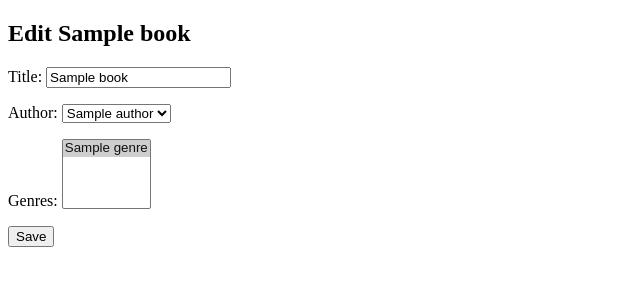
After one commit to brewchetta/python-django-112425, a Django app: a page that uses day-4/personal_library/catalog/templates/catalog/edit_book.html in a window 1280 px wide. The commit adds this page. Shown: the top 300 px of the page, without its empty margins (0-640 px from the left). Run offline with Django 4.2, Linux system fonts and the light colour scheme; tables that the repository leaves empty hold one stand-in row (values such as "Sample post").

Commit message:
full crud on books

```diff
--- a/day-4/personal_library/catalog/forms.py
+++ b/day-4/personal_library/catalog/forms.py
@@ -1,7 +1,38 @@
 from django import forms
-from .models import Book
+from .models import Book, Author
 
+# book form inherits from ModelForm
 class BookForm(forms.ModelForm):
+    # the Meta class is essential for knowing what the model will be and what fields will be included in the form
     class Meta:
         model = Book
         fields = ['title', 'author', 'genres']
+        # we have excluded the slug field so it doesn't get included in the form
+
+class AuthorForm(forms.ModelForm):
+    class Meta:
+        model = Author
+        fields = ['name', 'background']
+
+
+
+
+
+
+
+
+
+
+    # LUNCH - RETURN AT 2:05 EST
+    # LUNCH - RETURN AT 2:05 EST
+        # LUNCH - RETURN AT 2:05 EST
+            # LUNCH - RETURN AT 2:05 EST
+                # LUNCH - RETURN AT 2:05 EST
+                    # LUNCH - RETURN AT 2:05 EST
+                        # LUNCH - RETURN AT 2:05 EST
+                            # LUNCH - RETURN AT 2:05 EST
+                                # LUNCH - RETURN AT 2:05 EST
+                                    # LUNCH - RETURN AT 2:05 EST
+                                        # LUNCH - RETURN AT 2:05 EST
+                                            # LUNCH - RETURN AT 2:05 EST
+                                                # LUNCH - RETURN AT 2:05 EST
--- a/day-4/personal_library/catalog/models.py
+++ b/day-4/personal_library/catalog/models.py
@@ -26,8 +26,14 @@ class Genre(models.Model):
 
 class Book(models.Model): # inheriting from the built in Model
     title = models.CharField(max_length=100)
-    author = models.ForeignKey(Author, on_delete=models.CASCADE) # foreign key shows what this belongs to
     slug = models.SlugField(unique=True)
+
+    # foreign key shows what this belongs to
+    # foreign key references a different table (authors table)
+    # on_delete determines what happens when the author gets deleted (delete all books here)
+    author = models.ForeignKey(Author, on_delete=models.CASCADE)
+
+    # many to many means a book can belong to many genres and a genre can have many books
     genres = models.ManyToManyField(Genre)
 
     def __str__(self):
@@ -36,3 +42,16 @@ class Book(models.Model): # inheriting from the built in Model
 
 # migration - version history
 # we can track changes to the structure of our database
+
+# python manage.py makemigrations
+
+# ^^^ this will generate the migrations, kind of similar to git add
+# you can see your migration history in the migrations folder
+
+# when you have migrations ready you can run:
+
+# python manage.py migrate
+
+# this be what actually alters the db and creates the structure for the models, kind of similar to git commit
+
+# after adding models it's STRONGLY recommended you also now add them to the admin.py
--- a/day-4/personal_library/catalog/templates/catalog/all_books.html
+++ b/day-4/personal_library/catalog/templates/catalog/all_books.html
@@ -3,6 +3,10 @@
 {% block content %}
 
 <h1>Books</h1>
+
+<a href="{% url 'create_author' %}">Create Author</a>
+
+<a href="{% url 'new_book' %}">Create Book</a>
 
 {% for book in books %}
 
--- a/day-4/personal_library/catalog/templates/catalog/author_bio.html
+++ b/day-4/personal_library/catalog/templates/catalog/author_bio.html
@@ -6,6 +6,10 @@
 
 <p>{{ author.background }}</p>
 
+<a href="{% url 'edit_author' author.id %}">Edit</a>
+
+<a href="{% url 'delete_author' author.id %}">Delete</a>
+
 {% for book in author_books %}
 
     <p>{{ book.title }} - <a href="{% url 'show_book' slug=book.slug %}">Link</a></p>
--- /dev/null
+++ b/day-4/personal_library/catalog/templates/catalog/edit_book.html
@@ -0,0 +1,13 @@
+{% extends 'catalog/base.html' %}
+
+{% block content %}
+
+<h2>Edit {{ book.title }}</h2>
+
+<form method="post">
+    {% csrf_token %}
+    {{ form.as_p }}
+    <button type="submit">Save</button>
+</form>
+
+{% endblock %}
--- a/day-4/personal_library/catalog/templates/catalog/show_book.html
+++ b/day-4/personal_library/catalog/templates/catalog/show_book.html
@@ -14,4 +14,8 @@
 
 <p>Synopsis would go here if we decided to add synopses here</p>
 
+<a href="{% url 'edit_book' slug=book.slug %}">Edit</a>
+
+<a href="{% url 'delete_book' slug=book.slug %}">Delete</a>
+
 {% endblock %}
--- a/day-4/personal_library/catalog/urls.py
+++ b/day-4/personal_library/catalog/urls.py
@@ -2,8 +2,15 @@ from django.urls import path
 from . import views
 
 urlpatterns = [
+    # BOOK PATHS
     path("", views.all_books, name="all_books"),
     path("books/<slug:slug>", views.show_book, name="show_book"),
+    path("new-book/", views.new_book, name="new_book"),
+    path("edit-book/<slug:slug>", views.edit_book, name="edit_book"),
+    path("delete-book/<slug:slug>", views.delete_book, name="delete_book"),
+    # AUTHOR PATHS
     path("authors/<int:id>", views.author_bio, name="author_bio"),
-    path("new-book/", views.new_book, name="new_book")
+    path("authors/create", views.create_author, name="create_author"),
+    path("authors/<int:id>/edit", views.edit_author, name="edit_author"),
+    path("authors/<int:id>/delete", views.delete_author, name="delete_author"),
 ]
--- a/day-4/personal_library/catalog/views.py
+++ b/day-4/personal_library/catalog/views.py
@@ -1,15 +1,27 @@
 from django.shortcuts import render, get_object_or_404, redirect
 from .models import Book, Author
 from django.http import Http404
-from .forms import BookForm
+from .forms import BookForm, AuthorForm
+
+# HELPER FUNCTION
+
+def slugify(unslugified_string):
+    return unslugified_string.replace(" ", "-").lower()
+
+
+# BOOK VIEWS
 
 def all_books(request):
     context = {
+        # Book.objects is generally how we query for certain instances of books
+        # the .all() means just get all of em
         "books": Book.objects.all()
     }
     return render(request, 'catalog/all_books.html', context)
 
 def show_book(request, slug):
+    # the .filter allows us to get specific books based on a filter argument
+    # in this case we're filtering based on the slug that was put into the url
     query_set = Book.objects.filter(slug=slug)
     book = get_object_or_404(query_set)
     context = {
@@ -17,10 +29,78 @@ def show_book(request, slug):
     }
     return render(request, 'catalog/show_book.html', context)
 
+
+def new_book(request):
+    if request.method == 'GET': # if we have get request show book form
+        context = {
+            # create a book form - BookForm() creates data for a form with all the inputs that a book would need to get created
+            "form": BookForm()
+        }
+        return render(request, 'catalog/book_form.html', context)
+    elif request.method == 'POST': # if we have a post request process the new book
+        # create a new instance of the form - it has all the information from the post request so we can use it to build a new book
+        form = BookForm(request.POST)
+        # check to see if the form is valid
+        if form.is_valid():
+            # we get the title and slugify for later
+            slug = slugify(form.cleaned_data['title'])
+            # form.save() will insert the new book into the database
+            new_book = form.save()
+            new_book.slug = slug
+            # if the book already exists, it will update the book instead
+            new_book.save()
+            return redirect('all_books')
+    else:
+        raise Http404("View not found")
+
+
+def edit_book(request, slug):
+    # the .filter allows us to find a book based on its slug
+    query_set = Book.objects.filter(slug=slug)
+    # get_object_or_404 does what it sounds like where it will either get the single book or else throw a 404 error
+    book = get_object_or_404(query_set)
+    if request.method == "GET": # if we get a GET request...
+        context = {
+            # important change from creating a book is we can fill the new form with the book to update's info
+            "form": BookForm(instance=book),
+            "book": book
+        }
+        return render(request, "catalog/edit_book.html", context)
+    elif request.method == "POST":
+        # when the book form is submitted we take the information from the POST and also link it to the particular book instance
+        form = BookForm(request.POST, instance=book)
+        if form.is_valid():
+            slug = slugify(form.cleaned_data['title'])
+            new_book = form.save()
+            new_book.slug = slug
+            new_book.save()
+            return redirect('all_books')
+
+
+def delete_book(request, slug):
+    # find the book
+    query_set = Book.objects.filter(slug=slug)
+    book = get_object_or_404(query_set)
+    # since the form is just a submit button no need to use the BookForm
+    # just render the html
+    if request.method == "GET":
+        context = { "book": book }
+        return render(request, "catalog/delete_book.html", context)
+    elif request.method == "POST":
+        # on the submission we just .delete and we're good to go
+        book.delete()
+        return redirect('all_books')
+        # ^^^ importantly we redirect back to the index page instead of the book's page because the book no longer exists
+
+
+# AUTHOR VIEWS
+
 def author_bio(request, id):
     try:
+        # the .get is great for finding based on an id
+        # the .get will only get a single item
+        # pk stands for primary key a.k.a. id
         author = Author.objects.get(pk=id)
-        # pk stands for primary key a.k.a. id
         author_books = Book.objects.filter(author=author)
         context = {
             "author": author,
@@ -31,23 +111,38 @@ def author_bio(request, id):
         raise Http404("Author not found")
 
 
-def slugify(unslugified_string):
-    return unslugified_string.replace(" ", "-").lower()
+def create_author(request):
+    if request.method == "GET":
+        form = AuthorForm()
+        context = { "form": form }
+        return render(request, 'catalog/create_author.html', context)
+    elif request.method == "POST":
+        author = AuthorForm(request.POST)
+        if author.is_valid():
+            saved_author = author.save()
+            return redirect('author_bio', saved_author.id)
 
 
-def new_book(request):
-    if request.method == 'GET':
-        context = {
-            "form": BookForm()
-        }
-        return render(request, 'catalog/book_form.html', context)
-    elif request.method == 'POST':
-        form = BookForm(request.POST)
+def edit_author(request, id):
+    author = Author.objects.get(pk=id)
+    if request.method == "GET":
+        form = AuthorForm(instance=author)
+        context = { "form": form, "author": author }
+        return render(request, "catalog/edit_author.html", context)
+    elif request.method == "POST":
+        form = AuthorForm(request.POST, instance=author)
         if form.is_valid():
-            slug = slugify(form.cleaned_data['title'])
-            new_book = form.save()
-            new_book.slug = slug
-            new_book.save()
-            return redirect('all_books')
-    else:
-        raise Http404("View not found")
+            form.save()
+            return redirect('author_bio', author.id)
+
+
+def delete_author(request, id):
+    author = Author.objects.get(pk=id)
+    if request.method == "GET":
+        context = { "author": author }
+        return render(request, "catalog/delete_author.html", context)
+    elif request.method == "POST":
+        author.delete()
+        return redirect("all_books")
+
+# CRUD - create read update delete
```
Also changed, not shown: day-4/personal_library/catalog/admin.py (+7 -0 lines), day-4/personal_library/catalog/templates/catalog/create_author.html (added, +13 -0 lines), day-4/personal_library/catalog/templates/catalog/delete_author.html (added, +14 -0 lines), day-4/personal_library/catalog/templates/catalog/delete_book.html (added, +13 -0 lines), day-4/personal_library/catalog/templates/catalog/edit_author.html (added, +13 -0 lines).
